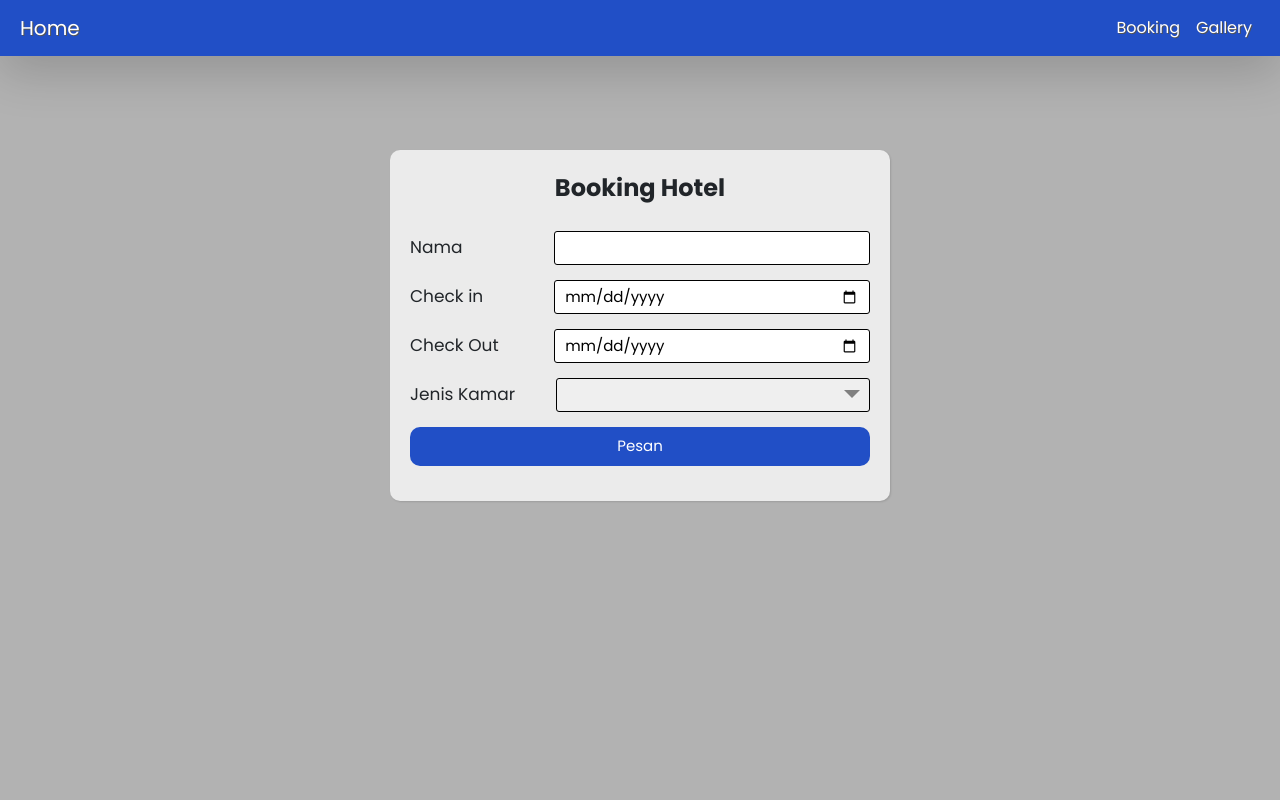
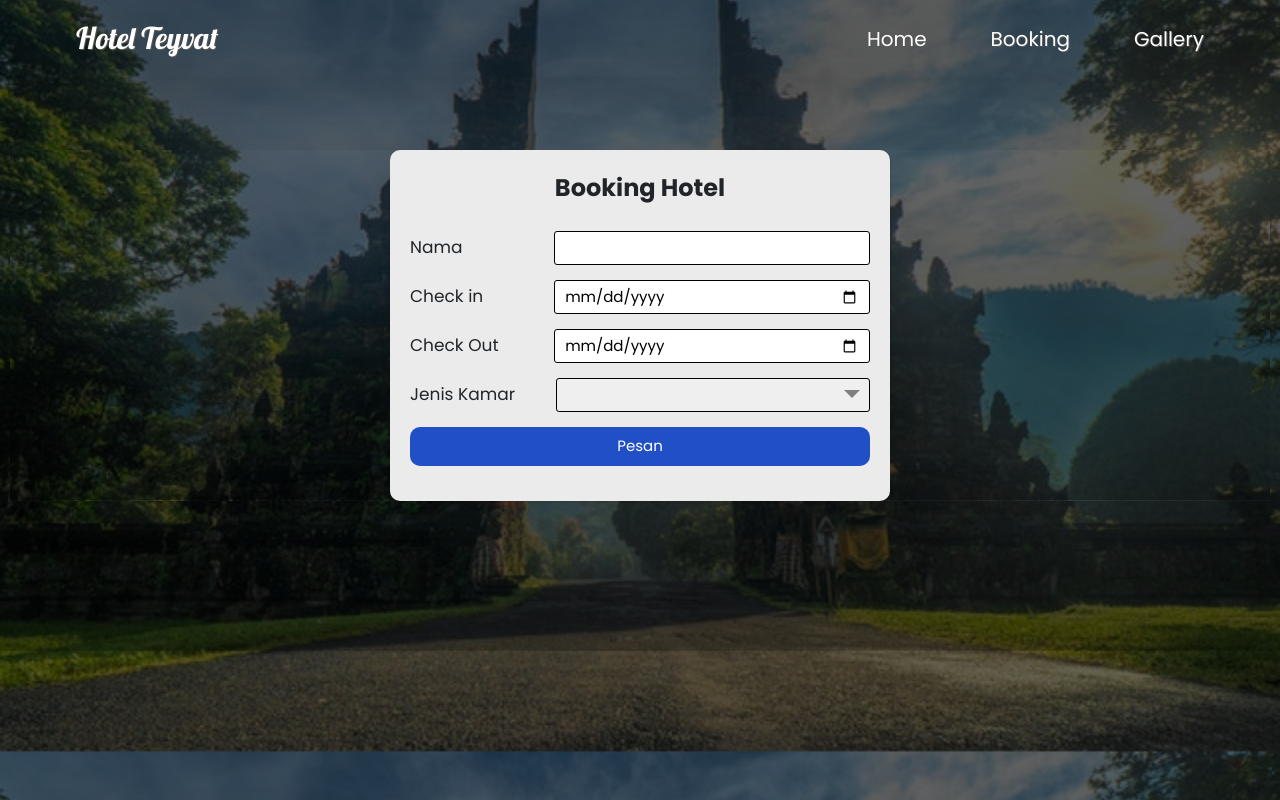
Before and after one commit to dafalagi/Hotel-Teyvat, a PHP site: page /pages/booking.php in a window 1280 px wide. Run offline with PHP 8.4, Linux system fonts and the light colour scheme.

Commit message:
update 10/06/2021

```diff
--- a/assets/styles/booking.css
+++ b/assets/styles/booking.css
@@ -1,14 +1,35 @@
+@import url("https://fonts.googleapis.com/css2?family=Lobster&display=swap");
 html,
 body {
   padding: 0 10px;
   font-family: "Poppins", sans-serif;
-  background-image: linear-gradient(rgba(0, 0, 0, 0.3), rgba(0, 0, 0, 0.3));
+  background-image: linear-gradient(rgba(0, 0, 0, 0.6), rgba(0, 0, 0, 0.7)),
+    url(../img/gerbang-handara.jpg);
+  background-size: cover;
+  background-position: center center;
 }
 /* Navbar */
 .navbar {
-  padding: 0.5rem;
+  padding: 0rem;
   text-shadow: 1px 1px rgb(83, 83, 83);
-  background-color: #214fc6;
+  background: linear-gradient(rgba(0, 0, 0, 0.116), rgba(0, 0, 0, 0.11));
+}
+
+.navbar-brand {
+  margin-left: 3rem;
+  font-family: "Lobster", sans-serif;
+  font-size: 30px;
+  padding: 1rem;
+  margin-right: 10rem;
+}
+
+#navbarNav {
+  font-size: 20px;
+  margin-right: 2rem;
+}
+
+#navbarNav a {
+  padding: 0 2rem;
 }
 
 /* Form */
--- a/pages/booking.php
+++ b/pages/booking.php
@@ -30,7 +30,7 @@
     data-aos="fade-down">
 
         <div class="container-fluid">
-        <a class="navbar-brand" href="../index.html">Home</a>
+        <span class="navbar-brand">Hotel Teyvat</span>
     <button
         class="navbar-toggler"
         type="button"
@@ -44,6 +44,9 @@
     <div class="collapse navbar-collapse" id="navbarNav">
         <ul class="navbar-nav ms-auto">
           <li class="nav-item active">
+            <a class="nav-link active" href="../index.html">Home</a>
+          </li>
+          <li class="nav-item active">
             <a class="nav-link active" href="#booking">Booking</a>
           </li>
           <li class="nav-item">
@@ -55,6 +58,7 @@
 <!-- akhir navbar -->
 
 <!-- form -->
+<div>
 <form>
   <div class="wrapperform" id="booking" data-aos="fade-up"
      data-aos-duration="1500">
@@ -93,6 +97,7 @@
     </div>
   </div>
 </form>
+</div>
 
   <!-- akhir form -->
 
```
